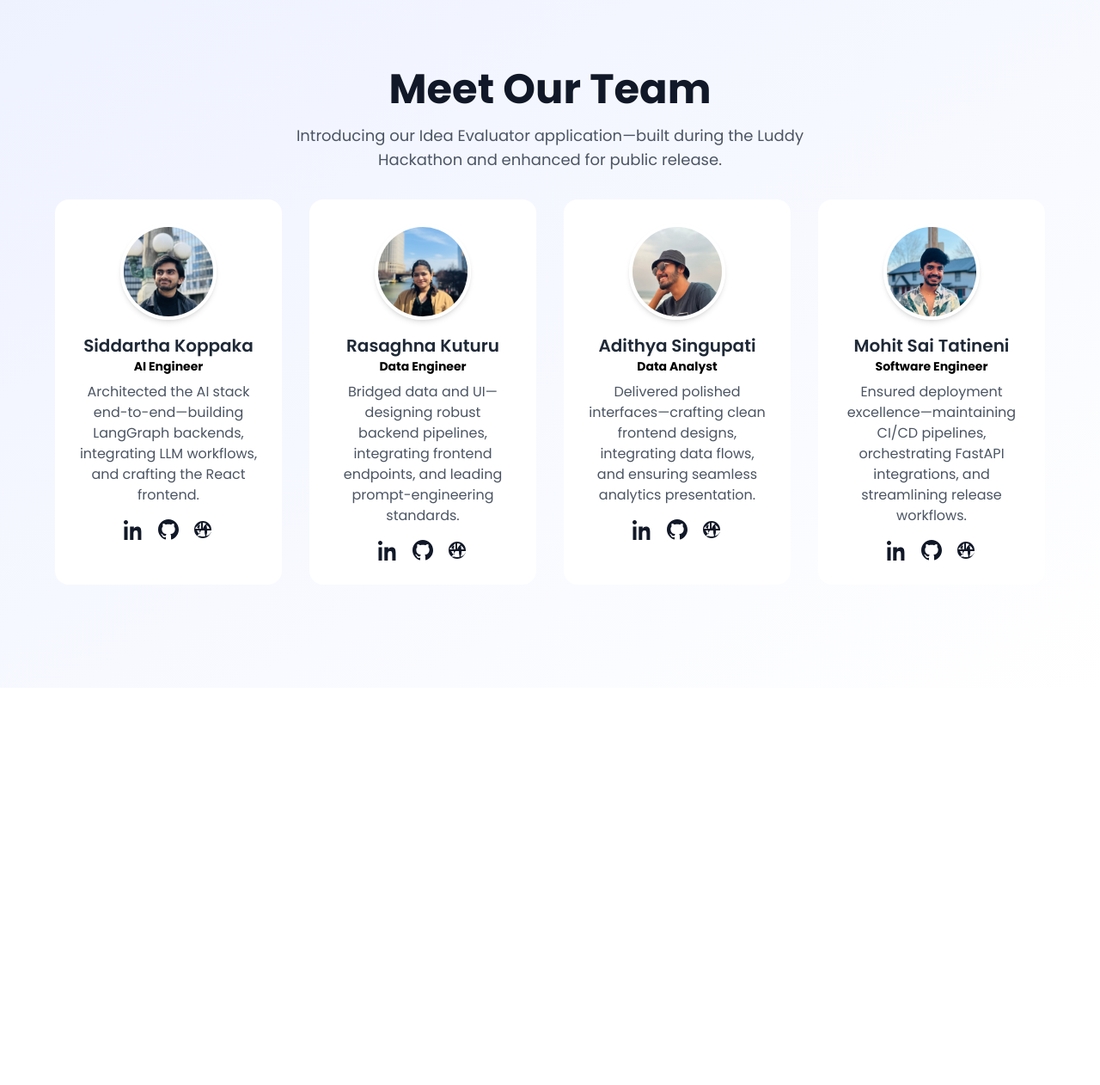
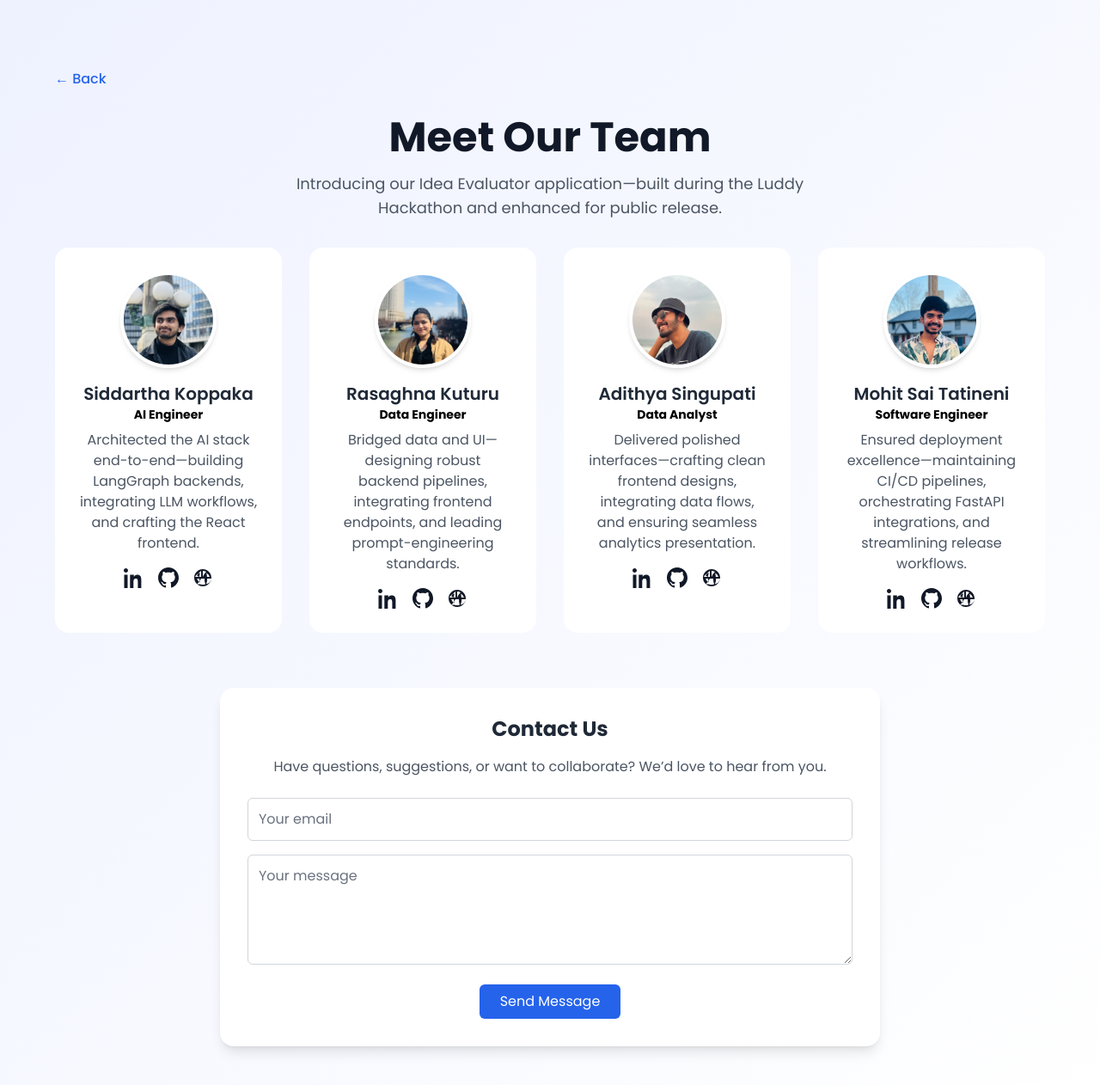
Before and after one commit to SiddarthaKoppaka/ThinkWise-AI-frontend, a React (Create React App) app: page /about in a window 1280 px wide. Shown: the top 1262 px of the page at 86% size. Before the commit the page ends 800 px from the top, so only its background shows below. Built offline with nearby package versions, Linux system fonts and the light colour scheme.

Commit message:
UI Finalising

```diff
--- a/src/components/AboutUs.jsx
+++ b/src/components/AboutUs.jsx
@@ -139,6 +139,14 @@ export default function AboutUs() {
 
   return (
     <section className="min-h-screen bg-gradient-to-br from-indigo-50 to-white flex flex-col items-center py-20 px-6">
+      <div className="w-full max-w-6xl mb-8 flex justify-between items-center">
+  <button
+    onClick={() => window.history.back()}
+    className="text-blue-600 font-medium hover:underline"
+  >
+    ← Back
+  </button>
+  </div>
       <div className="text-center mb-8 max-w-2xl">
         <h2 className="text-5xl font-extrabold text-gray-900">Meet Our Team</h2>
         <p className="mt-4 text-lg text-gray-600">
@@ -207,6 +215,36 @@ export default function AboutUs() {
           </div>
         ))}
       </div>
+      {/* Contact Form */}
+<div className="mt-16 w-full max-w-3xl text-center bg-white p-8 rounded-2xl shadow-lg">
+  <h3 className="text-2xl font-bold text-gray-800 mb-4">Contact Us</h3>
+  <p className="text-gray-600 mb-6">Have questions, suggestions, or want to collaborate? We’d love to hear from you.</p>
+  <form
+    action="https://formspree.io/f/xeogglay"  // <-- replace with your Formspree form ID
+    method="POST"
+    className="space-y-4"
+  >
+    <input
+      type="email"
+      name="email"
+      placeholder="Your email"
+      required
+      className="w-full border border-gray-300 p-3 rounded-md focus:outline-none focus:ring-2 focus:ring-blue-500"
+    />
+    <textarea
+      name="message"
+      placeholder="Your message"
+      required
+      className="w-full border border-gray-300 p-3 rounded-md h-32 focus:outline-none focus:ring-2 focus:ring-blue-500"
+    />
+    <button
+      type="submit"
+      className="bg-blue-600 text-white px-6 py-2 rounded-md hover:bg-blue-700 transition"
+    >
+      Send Message
+    </button>
+  </form>
+</div>
     </section>
   );
 }
--- a/src/components/IdeaChat.jsx
+++ b/src/components/IdeaChat.jsx
@@ -101,6 +101,12 @@ export default function IdeaChat() {
       </div>
 
       <div className="flex flex-col h-[90vh] w-full max-w-7xl mx-auto">
+      <div className="flex justify-between items-center mb-4">
+  <h2 className="text-2xl font-semibold text-gray-700">Idea Chat</h2>
+  <div className="text-sm font-medium text-blue-700 bg-blue-100 px-3 py-1 rounded-full shadow-sm">
+    Overall Score: {(idea.score * 100).toFixed(1)}%
+  </div>
+</div>
         <motion.div
           ref={scrollRef}
           className="flex-1 overflow-auto p-6 space-y-4 bg-white border border-gray-200 rounded-lg"
--- a/src/components/Sidebar.jsx
+++ b/src/components/Sidebar.jsx
@@ -90,6 +90,17 @@ export default function Sidebar({ isOpen, toggle }) {
             <IconChartBar size={20} />
             {isOpen && <span className="ml-3">Analytics</span>}
           </NavLink>
+          <NavLink
+  to="/app/about"
+  className={({ isActive }) =>
+    `flex items-center py-2 rounded transition-colors hover:bg-gray-100 ${
+      isActive ? 'bg-primary-50 text-primary-600' : ''
+    } ${linkPadding}`
+  }
+>
+  <IconUserCircle size={20} />
+  {isOpen && <span className="ml-3">About Us</span>}
+</NavLink>
 
           <NavLink
   to="/app/settings"
```
